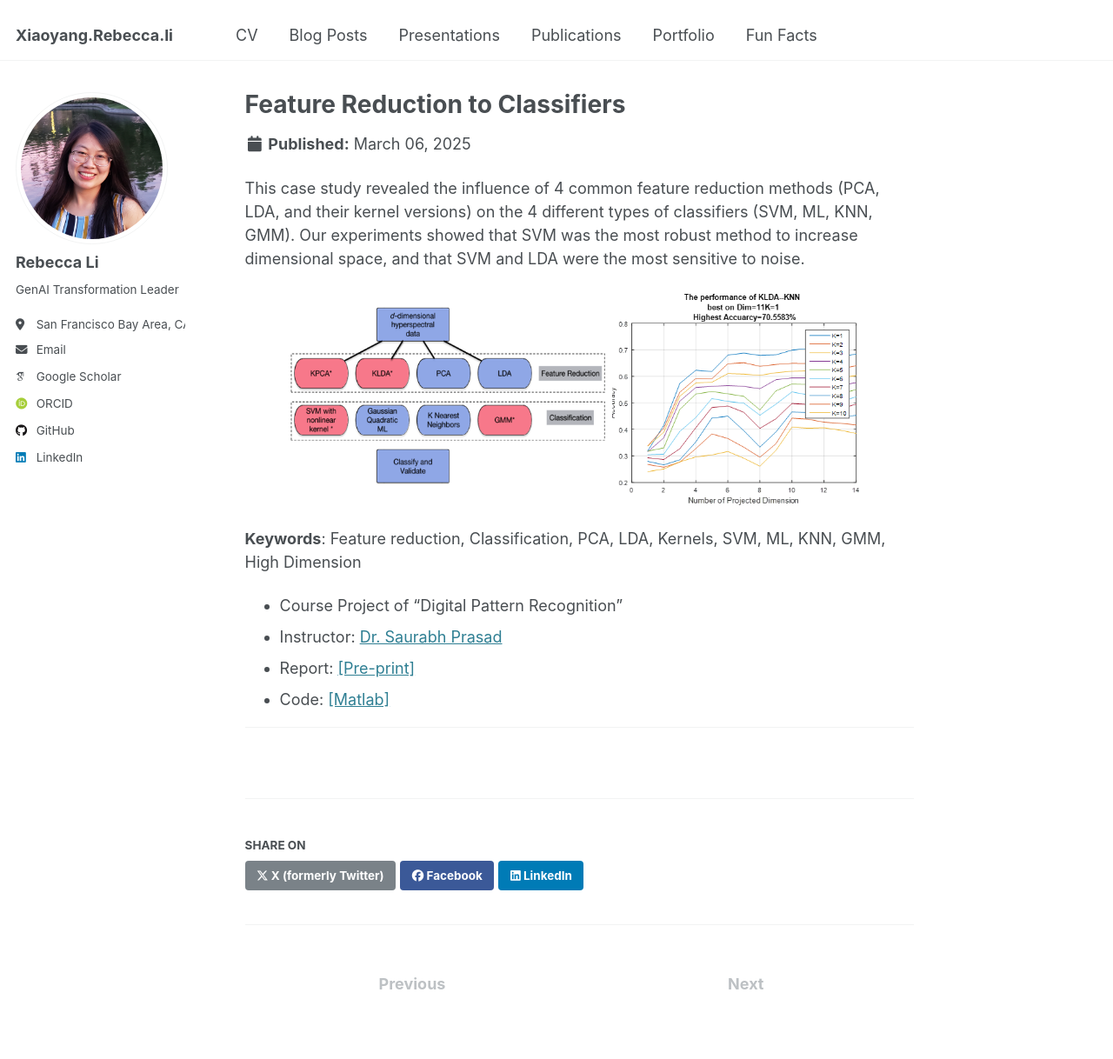
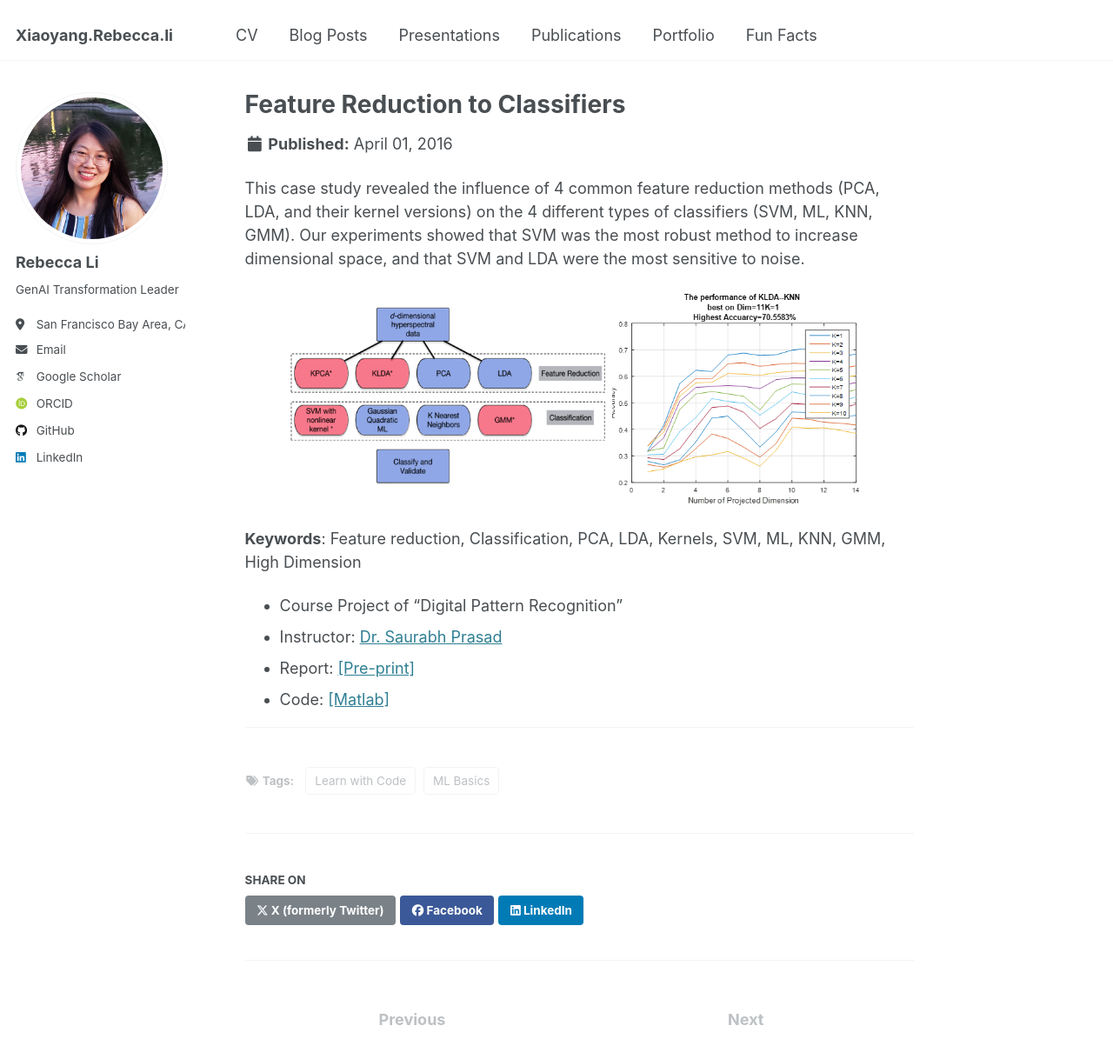
Before and after one commit to Xiaoyang-Rebecca/xiaoyang-rebecca.github.io, a Jekyll site: the page built from _portfolio/5fselect.md, in a window 1280 px wide and 1400 px high. Shown: the top 1218 px of the window at 87% size. Built offline with Jekyll 4.4.1, drawn with Linux system fonts in a browser that asks for light colours; some web fonts are replaced.

Commit message:
add dates

```diff
--- a/_portfolio/5fselect.md
+++ b/_portfolio/5fselect.md
@@ -2,6 +2,11 @@
 title: "Feature Reduction to Classifiers"
 excerpt: " Performance studies of PCA, LDA, and their kernel versions to SVM, ML, KNN, GMM <br/><img src='/figures/logo-fselect.png' width='400'>"
 collection: portfolio
+date: 2016-04-01
+tags:
+  - ML Basics
+  - Learn with Code
+
 ---
 
 This case study revealed the influence of 4 common feature reduction methods (PCA, LDA, and their kernel versions) on the 4 different types of classifiers (SVM, ML, KNN, GMM). Our experiments showed that SVM was the most robust method to increase dimensional space, and that SVM and LDA were the most sensitive to noise.
```
Also changed, not shown: _portfolio/1seg.md (+2 -0 lines), _portfolio/2seismic.md (+2 -0 lines), _portfolio/3deepearaser.md (+2 -0 lines), _portfolio/6pd.md (+2 -0 lines), _posts/2025-01-24-rl-snake.md (+1 -0 lines).
